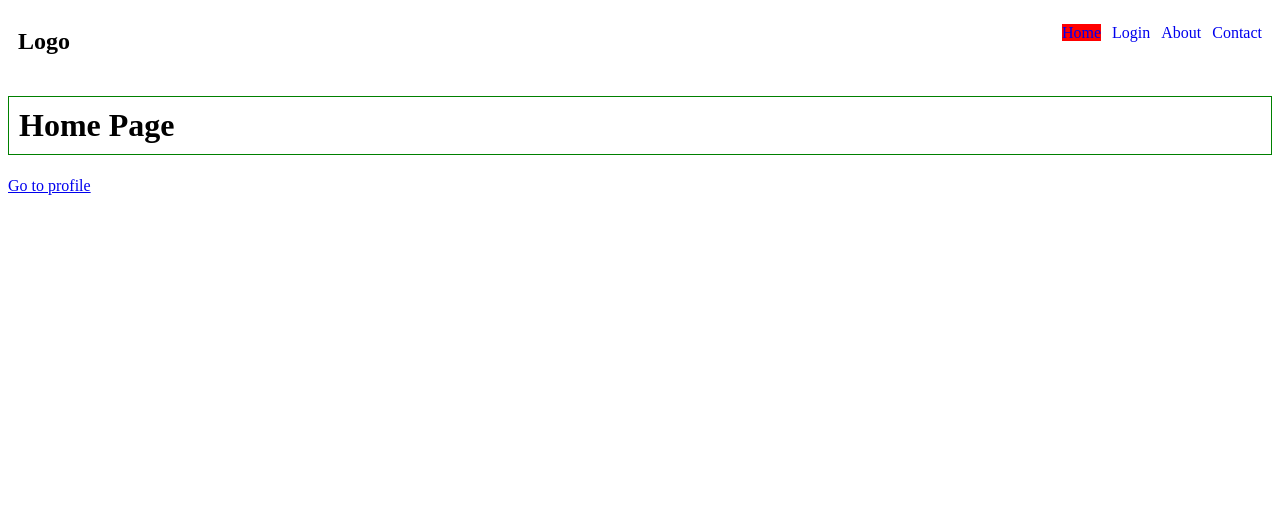
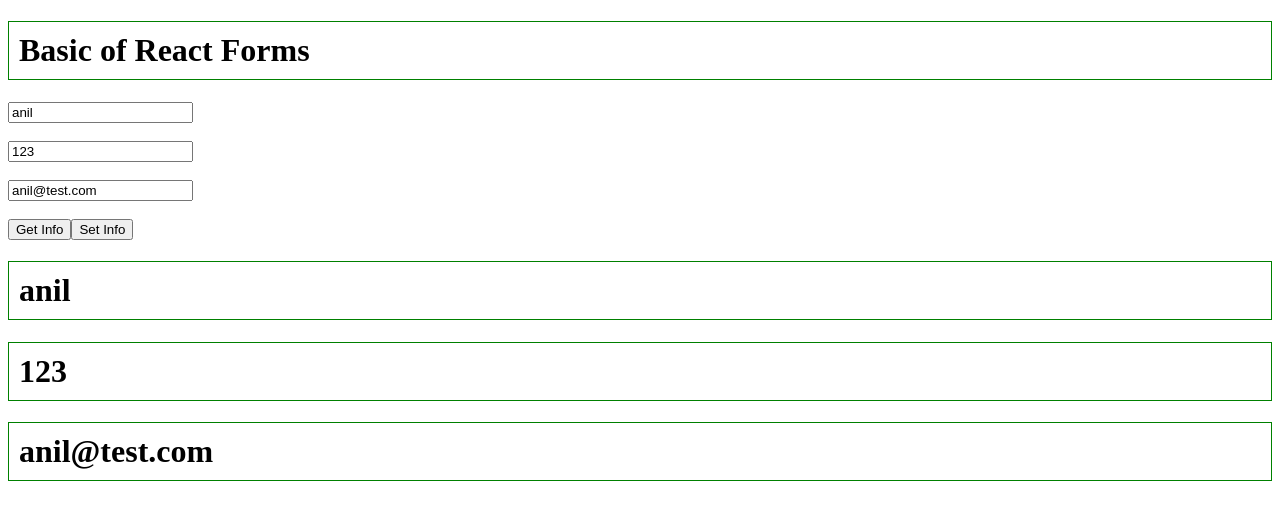
Before and after one commit to Zanna-dev/angular-v19-tutorial, an Angular app: page / in a window 1280 px wide. Shown: the top 520 px of the page. Built offline with nearby package versions, Linux system fonts and the light colour scheme.

Commit message:
Setup Reactive Forms

```diff
--- a/src/app/app.component.html
+++ b/src/app/app.component.html
@@ -1,7 +1,16 @@
+<h1>Basic of React Forms</h1>
+<input type="text" placeholder="enter name" [formControl]="name">
+<br><br>
+<input type="text" placeholder="enter password" [formControl]="password">
+<br><br>
+<input type="text" placeholder="enter email" [formControl]="email">
+<br><br>
+<button (click)="getValue()">Get Info</button>
+<button (click)="SetValue()">Set Info</button>
 
-<app-header></app-header>
-<router-outlet></router-outlet>
-
+<h1>{{name.value}}</h1>
+<h1>{{password.value}}</h1>
+<h1>{{email.value}}</h1>
 
 
 
@@ -330,3 +339,6 @@
 
 </div>
  -->
+
+ <!-- <app-header></app-header>
+<router-outlet></router-outlet> -->
--- a/src/app/app.component.ts
+++ b/src/app/app.component.ts
@@ -4,7 +4,7 @@
 import { SignupComponent } from './signup/signup.component';
 import { ProfileComponent } from './profile/profile.component';
 import { UserComponent } from './user/user.component';
-import { FormsModule } from '@angular/forms';
+import { FormControl, FormsModule, ReactiveFormsModule } from '@angular/forms';
 import { NgFor, NgIf, NgSwitch, NgSwitchCase, NgSwitchDefault } from '@angular/common';
 import { HeaderComponent } from './header/header.component';
 
@@ -12,13 +12,29 @@
 @Component({
   selector: 'app-root',
   // imports: [LoginComponent, SignupComponent, ProfileComponent],
-  imports: [RouterOutlet, RouterLink, HeaderComponent],
+  imports: [ReactiveFormsModule],
   templateUrl: './app.component.html',
   styleUrl: './app.component.css'
 })
 
 
 export class AppComponent {
+
+  name=new FormControl('anil');
+  password=new FormControl('123');
+  email=new FormControl('anil@test.com');
+
+  getValue(){
+    console.log(this.name.value);
+    console.log(this.password.value);
+    console.log(this.email.value);
+  }
+
+   SetValue(){
+     this.name.setValue("peter")
+      this.password.setValue("1234")
+       this.email.setValue("peter@test.com")
+  }
 
 title = 'Code Step By Step';
 }
@@ -41,7 +57,7 @@
 
 
 
-
+// RouterOutlet, RouterLink, HeaderComponent
 
 // name = "Anil Sidhu";
   // data = 100;
--- a/src/app/home/home.component.html
+++ b/src/app/home/home.component.html
@@ -1,6 +1,6 @@
 <h1>Home Page</h1>
-
-<a routerLink="profile">Go to profile</a>
+<!--
+<a routerLink="profile">Go to profile</a> -->
 <!-- <button (click)="goToProfile()">Go to profile page</button>
 <button (click)="goToProfile()">Go to profile page</button> -->
 <!-- <a [routerLink]="['profile',{name:'Anil Sidhu'}]">Go To Profile Page</a>
--- a/src/app/home/home.component.ts
+++ b/src/app/home/home.component.ts
@@ -8,9 +8,9 @@
   styleUrl: './home.component.css'
 })
 export class HomeComponent {
-  constructor(private router:Router){
+  // constructor(private router:Router){
 
-  }
+  // }
 // goToProfile(){
 // this.router.navigate(['profile'], {queryParams:{name:'Anil Sidhu'}})
 // }
--- a/src/app/profile/profile.component.html
+++ b/src/app/profile/profile.component.html
@@ -1,2 +1,54 @@
-<h1> Welcome {{userName}}</h1>
+<h1></h1>
+
+
+
+
+
+
+
+
+
+
+
+
+
+
+
+
+
+
+
+
+
+
+
+
+
+
+
+
+
+
+
+
+
+
+
+
+
+
+
+
+
+
+
+
+
+
+
+
+
+
+
+<!-- <h1> Welcome {{userName}}</h1> -->
 <!-- <button>Logout</button> -->
--- a/src/app/profile/profile.component.ts
+++ b/src/app/profile/profile.component.ts
@@ -10,19 +10,19 @@
 })
 export class ProfileComponent{
 
-    userName:string|null='';
-constructor(private route:ActivatedRoute){}
-ngOnInit(){
-        // this.userName=this.route.snapshot.paramMap.get('name')
-        // console.log(user);
-        // this.route.queryParams.subscribe(params=>{
-        //     console.log(params['name']);
-        //     this.userName=params['name']
-        // })
+//     userName:string|null='';
+// constructor(private route:ActivatedRoute){}
+// ngOnInit(){
+//         // this.userName=this.route.snapshot.paramMap.get('name')
+//         // console.log(user);
+//         // this.route.queryParams.subscribe(params=>{
+//         //     console.log(params['name']);
+//         //     this.userName=params['name']
+//         // })
 
-        this.route.data.subscribe(params=>{
-            this.userName=params['name']
-            console.log(params)
-        })
-    }
+//         this.route.data.subscribe(params=>{
+//             this.userName=params['name']
+//             console.log(params)
+//         })
+//     }
 }
```
